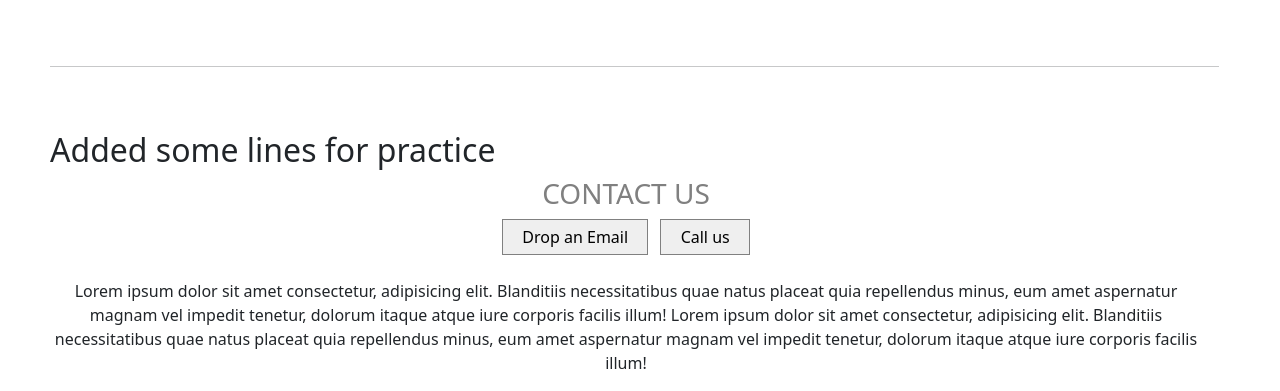
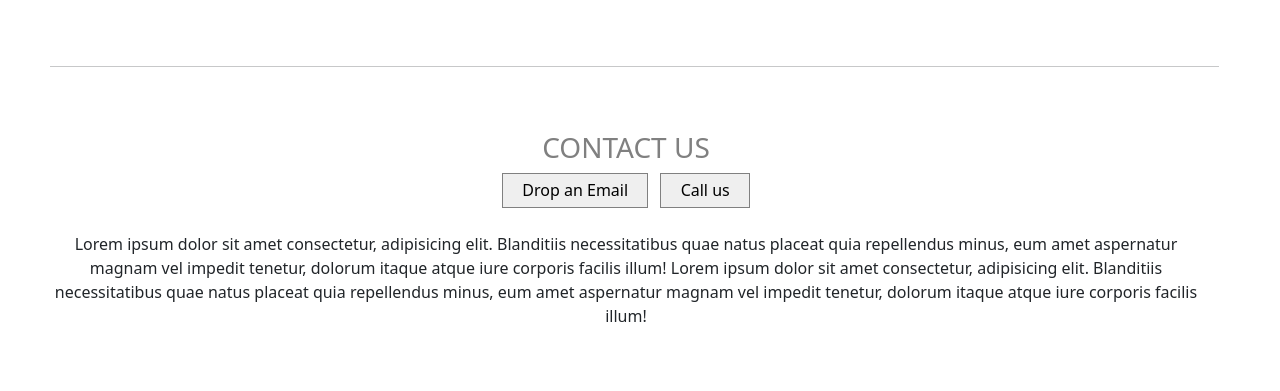
Before and after one commit to antimhr/Assignment-1, a plain HTML site: page index.html in a window 1280 px wide. Shown: the part 506-897 px from the top of the page. After the commit the page ends 850 px from the top, so only its background shows below. Drawn offline with nearby package versions, Linux system fonts and the light colour scheme.

Commit message:
changed about us

```diff
--- a/index.html
+++ b/index.html
@@ -107,8 +107,6 @@
     <br>
     <!-- About Us section -->
 
-    <h2>Added some lines for practice</h2>
-
     <section id="contactus" style="width: 90vw; text-align: center;">
 
             <h3 style="text-transform: uppercase; font-size: 28px; color: grey;">Contact Us</h3>
```
